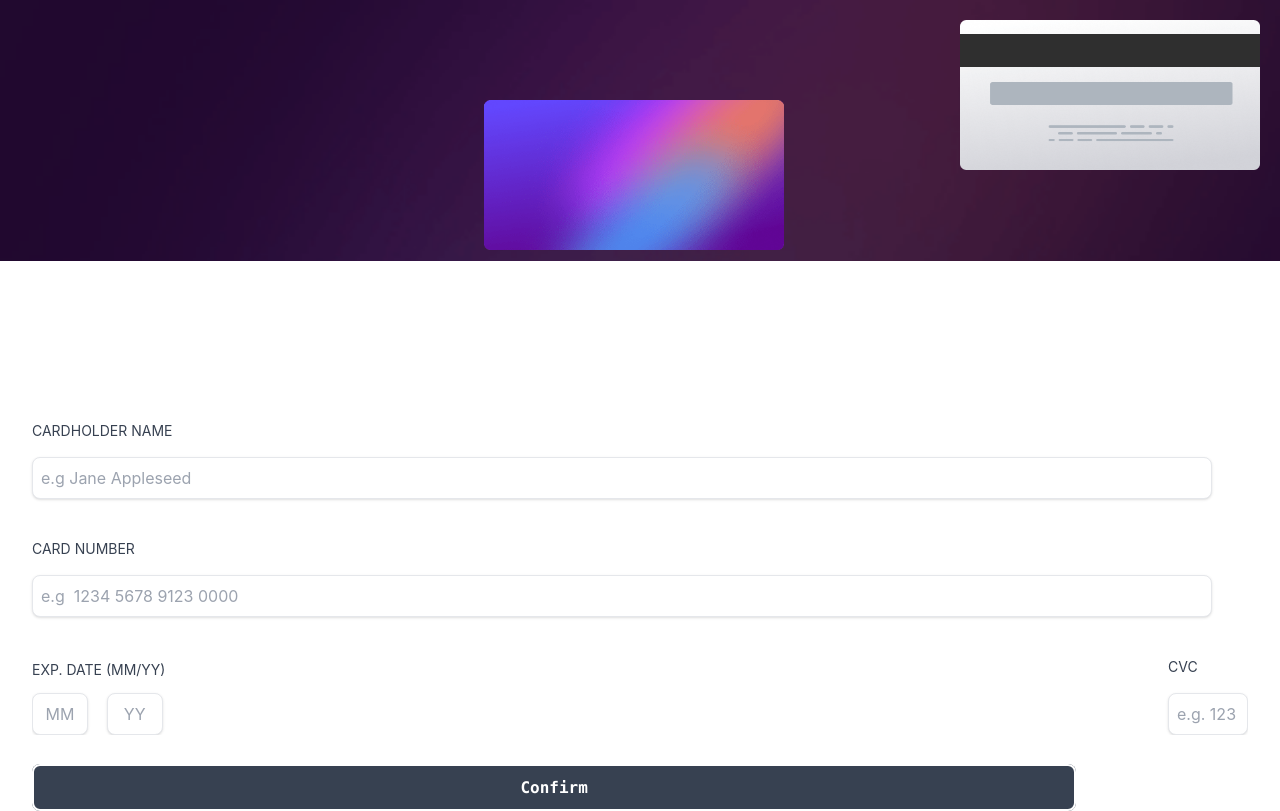
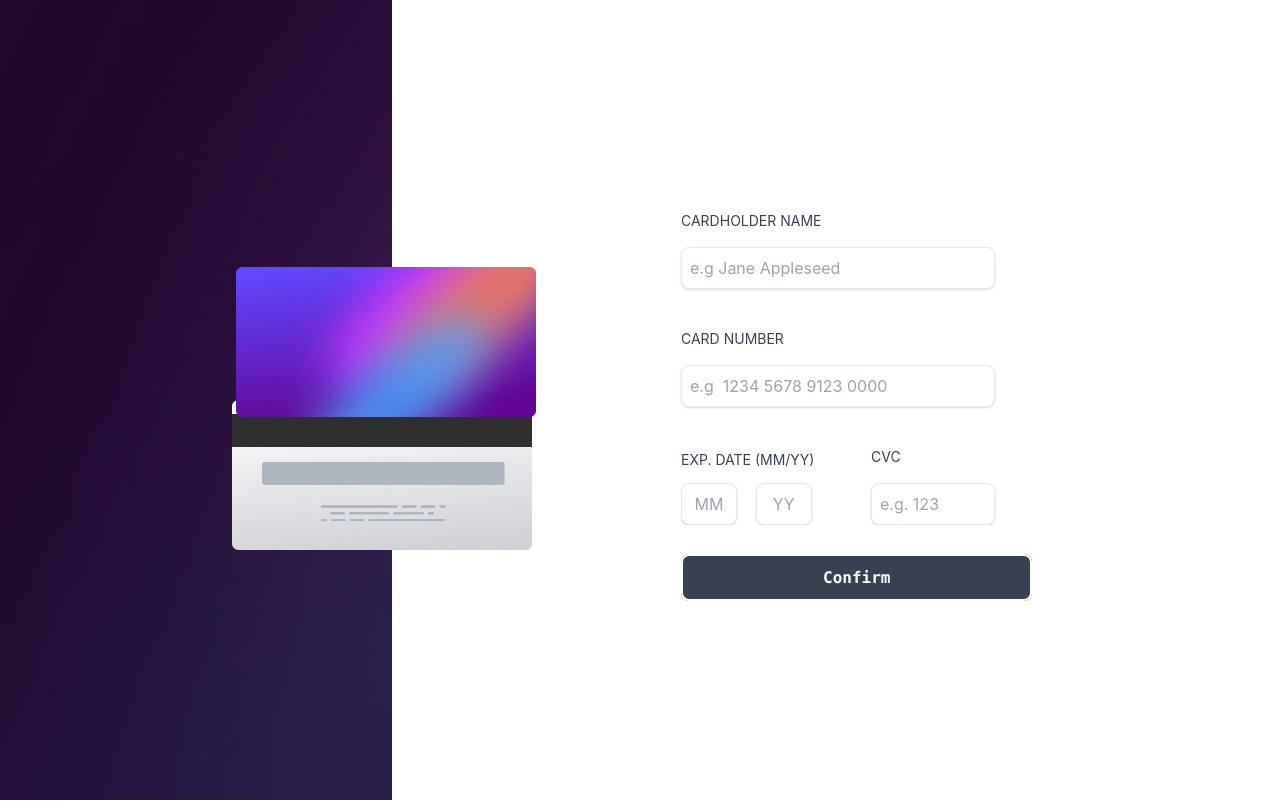
Before and after one commit to mezieOX/My-First-Next-Js-Project, a Next.js app: page / in a window 1280 px wide. Built offline with nearby package versions, Linux system fonts and the light colour scheme.

Commit message:
initial commit

```diff
--- a/components/form/Form.jsx
+++ b/components/form/Form.jsx
@@ -3,9 +3,9 @@ import Button from '../ui/button/Button';
 
 function Form() {
   return (
-    <div className="bg-white flex-[2] flex mt-40 px-8">
+    <div className="bg-white sm:items-center sm:mb-40 flex-[2] sm:flex-[3] flex mt-40 sm:px-8 mx-auto sm:ml-10">
       <div className="flex-grow">
-        <form className="space-y-10">
+        <form className="space-y-10 max-w-[350px] mx-auto">
           <div className="flex flex-col gap-4 w-full">
             <label htmlFor="name" className="uppercase text-gray-700 text-sm">
               CardHolder Name
@@ -28,7 +28,7 @@ function Form() {
               className="outline-none border focus:shadow-xl shadow sm:mr-9 p-2 flex-1 rounded-lg pl-2"
             />
           </div>
-          <div className="flex items-center justify-between w-full space-x-8 overflow-x-scroll">
+          <div className="flex items-center justify-between sm:-ml-5sm:justify-center w-full space-x-8 overflow-x-scroll scrollbar-hide">
             <div className=' '>
             <label  htmlFor="name" className="uppercase text-gray-700 text-sm">exp. date (mm/yy)</label>
             <div className="flex items-center gap-4 mt-3 ">
@@ -50,7 +50,7 @@ function Form() {
               </div>
               </div>
               </div>
-            <div className="flex flex-col gap-4 w-20">
+            <div className="flex flex-col gap-4 w-20 sm:w-40">
               <label htmlFor="name" className="uppercase text-gray-700 text-sm">
                 cvc
               </label>
@@ -58,7 +58,7 @@ function Form() {
                 type="text"
                 id="month"
                 placeholder="e.g. 123"
-                className="outline-none border p-2 rounded-lg pl-2 focus:shadow-xl shadow flex-1"
+                className="outline-none border p-2 rounded-lg pl-2 focus:shadow-xl sm:mr-9 shadow flex-1"
               />
             </div>
           </div>
--- a/components/sidebar/Sidebar.jsx
+++ b/components/sidebar/Sidebar.jsx
@@ -4,10 +4,10 @@ import CardIcon from '../icons/CardIcon';
 function Sidebar() {
   return (
     <div className="relative flex-[1.5] bg-[url('/images/bg-main-mobile.png')] bg-no-repeat bg-cover w-full">
-      <div className='absolute top-5 w-full text-right px-5'>
-        <Image src="/images/bg-card-back.png" width={300} height={150} alt="card-back" />
+      <div className='absolute top-5 w-full text-right px-5 sm:top-1/2 sm:left-24 lg:left-[10rem]'>
+        <Image src="/images/bg-card-back.png" className=' shadow-xl' width={300} height={150} alt="card-back" />
       </div>
-      <div className='absolute top-[100px] w-full h-28 text-center pr-5 pl-2'>
+      <div className='absolute top-[100px] w-full sm:top-1/3 sm:left-1/2 h-28 text-center pr-5 pl-2'>
         <Image src="/images/bg-card-front.png" className='shadow-xl' width={300} height={150} alt="card front"/>
       </div>
     </div>
--- a/pages/index.js
+++ b/pages/index.js
@@ -4,7 +4,7 @@ import Sidebar from '../components/sidebar/Sidebar';
 
 export default function Home() {
   return (
-    <div className="flex flex-col w-full h-screen">
+    <div className="flex flex-col sm:flex-row w-full h-screen">
       <Sidebar />
       <Form />
     </div>
--- a/styles/globals.css
+++ b/styles/globals.css
@@ -18,3 +18,13 @@ a {
 * {
   box-sizing: border-box;
 }
+
+.scrollbar-hide::-webkit-scrollbar {
+  display: none;
+}
+
+/* Hide scrollbar for IE, Edge and Firefox */
+.scrollbar-hide {
+  -ms-overflow-style: none;  /* IE and Edge */
+  scrollbar-width: none;  /* Firefox */
+}
```
